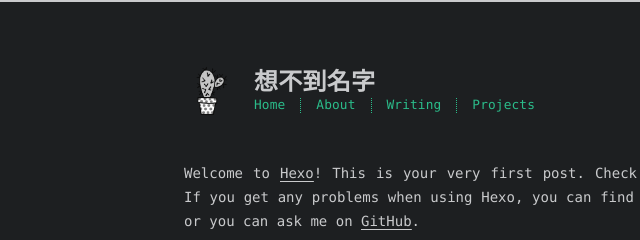
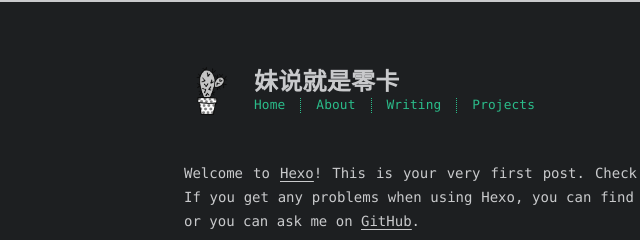
Before and after one commit to Karvl-kr/Karvl-kr.github.io, a plain HTML site: page index.html in a window 1280 px wide. Shown: the top 240 px of the page, 104-744 px from the left. Drawn offline with nearby package versions, Linux system fonts and the light colour scheme; a web font is replaced by a local one.

Commit message:
Site updated: 2022-05-16 13:51:00

```diff
--- a/index.html
+++ b/index.html
@@ -10,7 +10,7 @@
 <meta property="og:type" content="website">
 <meta property="og:title" content="没有title">
 <meta property="og:url" content="https://karvl-kr.github.io/index.html">
-<meta property="og:site_name" content="想不到名字">
+<meta property="og:site_name" content="妹说就是零卡">
 <meta property="og:description" content="Welcome to Hexo! This is your very first post. Check documentation for more info. If you get any problems when using Hexo, you can find the answer in troubleshooting or you can ask me on GitHub. Quick">
 <meta property="og:locale" content="en_US">
 <meta property="article:published_time" content="2022-05-16T05:46:38.001Z">
@@ -62,7 +62,7 @@
 
 
     <div id="title">
-      <h1>想不到名字</h1>
+      <h1>妹说就是零卡</h1>
     </div>
   </a>
   <div id="nav">
@@ -71,13 +71,13 @@
         <a href="#" aria-label="Menu"><i class="fas fa-bars fa-2x"></i></a>
       </li>
       <!--
-     --><li><a href="/%20%7C%7C%20fa%20fa-home">Home</a></li><!--
+     --><li><a href="/">Home</a></li><!--
    --><!--
      --><li><a href="/about/">About</a></li><!--
    --><!--
      --><li><a href="/archives/">Writing</a></li><!--
    --><!--
-     --><li><a target="_blank" rel="noopener" href="http://github.com/probberechts">Projects</a></li><!--
+     --><li><a href="/projects/">Projects</a></li><!--
    -->
     </ul>
   </div>
@@ -120,13 +120,13 @@
     <nav>
       <ul>
         <!--
-       --><li><a href="/%20%7C%7C%20fa%20fa-home">Home</a></li><!--
+       --><li><a href="/">Home</a></li><!--
      --><!--
        --><li><a href="/about/">About</a></li><!--
      --><!--
        --><li><a href="/archives/">Writing</a></li><!--
      --><!--
-       --><li><a target="_blank" rel="noopener" href="http://github.com/probberechts">Projects</a></li><!--
+       --><li><a href="/projects/">Projects</a></li><!--
      -->
       </ul>
     </nav>
```
